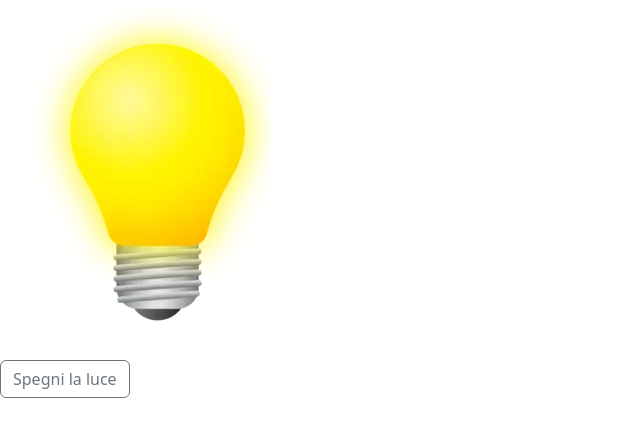
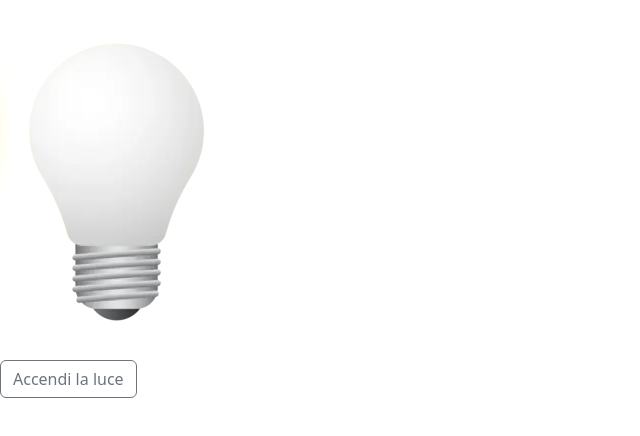
Before and after one commit to martinagiammillari/js-dom-1, a plain HTML site: page index.html in a window 1280 px wide. Both pictures are taken after a click on the button "Spegni la luce". Shown: the whole page, without its empty margins (0-640 px from the left). Drawn offline with nearby package versions, Linux system fonts and the light colour scheme.

Commit message:
feat: first request done

```diff
--- a/index.html
+++ b/index.html
@@ -24,7 +24,8 @@
 
         <!-- IMG -->
         <div>
-            <img src="./img/yellow_lamp.png" alt="">
+            <img id="img1" src="./img/yellow_lamp.png" alt="">
+            <img id="img2" class="d-none" src="./img/white_lamp.png" alt="">
         </div>
 
         <!-- BTN -->
--- a/js/script.js
+++ b/js/script.js
@@ -13,5 +13,27 @@
 // E così via...
 // Rendete il tutto un po più bello e creativo
 
+
+
+
+
+
+
+
+
 // -creo div con dentro img
 // -creo div con btn
+// -individuo gli elementi con queryselector ---
+// -apro addeventlistener, e cambio l'immagine
+// -
+
+
+const img1Elem = document.getElementById("img1")
+const img2Elem = document.getElementById("img2")
+const btnElem = document.querySelector(".btn")
+
+btnElem.addEventListener("click", function () {
+    btnElem.innerText = "Accendi la luce";
+    img1Elem.classList.add("d-none");
+    img2Elem.classList.remove("d-none")
+})
```
